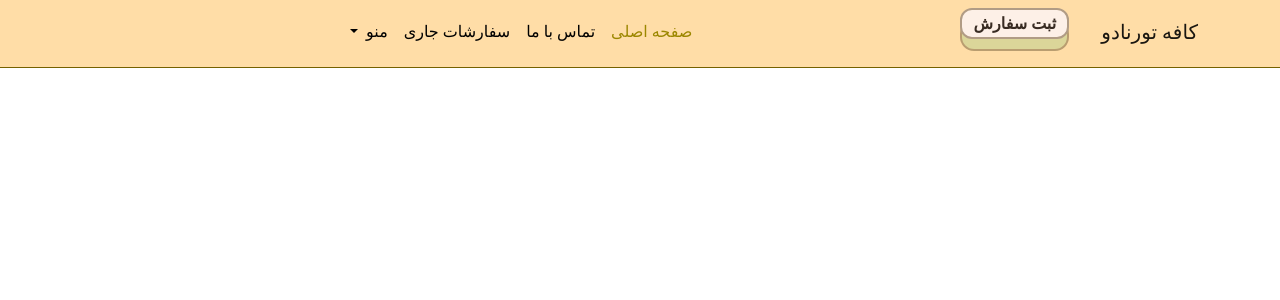
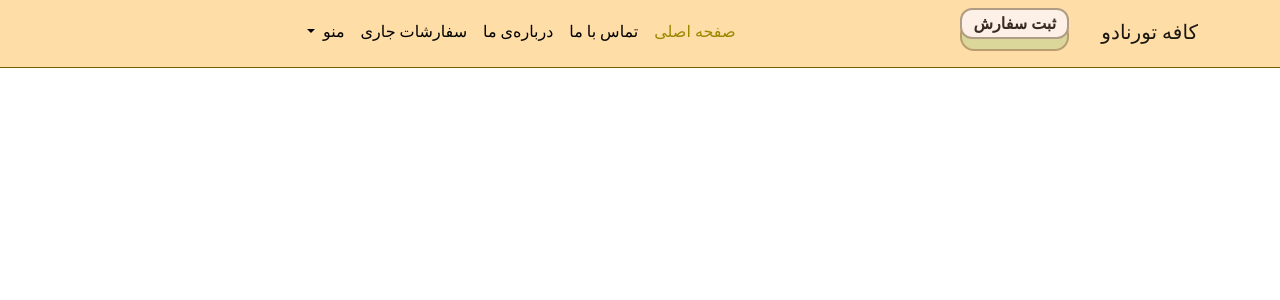
Before and after one commit to FlappySobhan/Tornado, a Python web app: template templates/home.html in a window 1280 px wide. Shown: the top 300 px of the page. Run offline with Jinja, Linux system fonts and the light colour scheme; the template is opened without the code that fills it, so the values that code supplies are empty; some web fonts are replaced.

Commit message:
Added: about us button

```diff
--- a/templates/home.html
+++ b/templates/home.html
@@ -35,6 +35,9 @@
             <a class="nav-link" href="#">تماس با ما</a>
           </li>
           <li class="nav-item">
+            <a class="nav-link" href="#">درباره‌ی ما</a>
+          </li>
+          <li class="nav-item">
             <a class="nav-link" href="#">سفارشات جاری</a>
           </li>
           <li class="nav-item dropdown">
```
